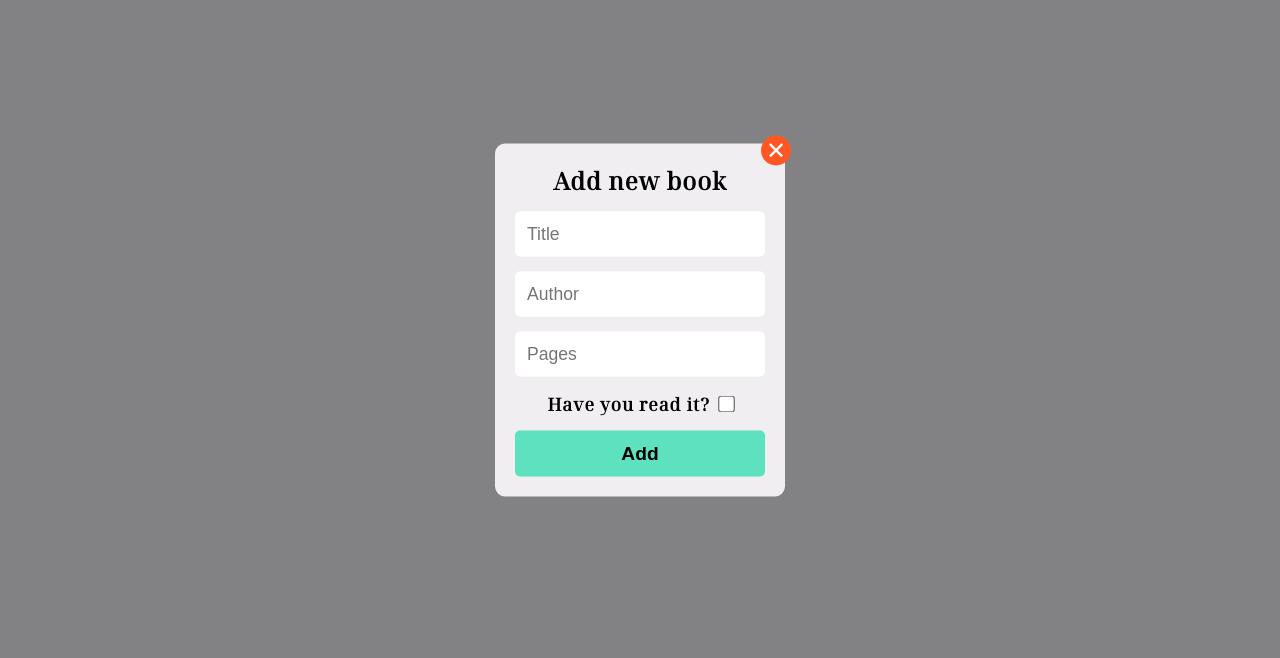
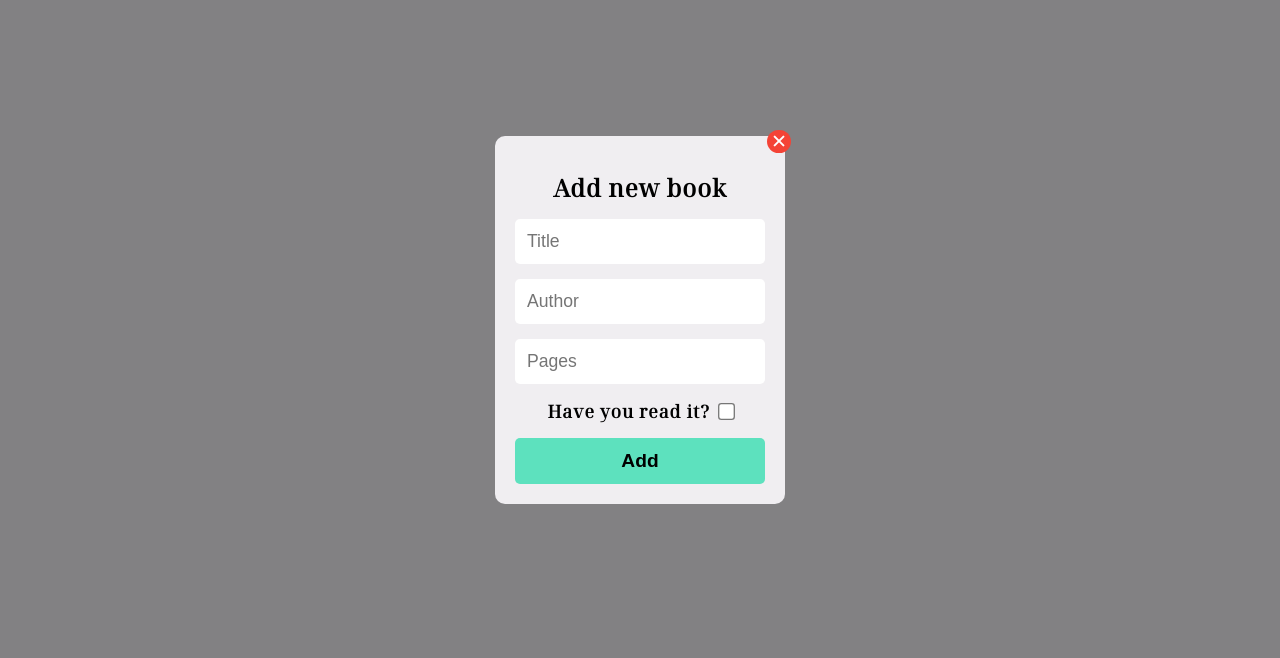
Before and after one commit to sneharatnani/library, a plain HTML site: page index.html in a window 1280 px wide. Both pictures are taken after a click on the button "New Book". Shown: the part 80-738 px from the top of the page. Drawn offline with Linux system fonts and the light colour scheme.

Commit message:
changed cancel button's ui

```diff
--- a/css/style.css
+++ b/css/style.css
@@ -116,23 +116,22 @@ header button:hover {
 }
 
 .cancel {
-    height: 30px;
-    border-radius: 15px;
+    align-items: center;
+    display: flex;
+    width: 1.5rem;
     color: white;
-    background: #ff5722;
+    border-radius: 1rem;
+    background: #f44336;
     border: none;
-    font-size: 1.5rem;
+    font-size: 1.2rem;
     position: absolute;
     right: -6px;
-    top: -8px;
-    width: 30px;
+    top: -6px;
     justify-content: center;
-    display: flex;
-    align-items: center;
 }
 
 .modal-head {
-    padding-bottom: 15px;
+    padding: 15px 0;
 }
 
 input[type='text'],
@@ -205,10 +204,6 @@ footer {
     .books {
         grid-template-columns: repeat(1, 90vw);
     }
-
-    .cancel {
-        font-size: 1.2rem;
-    }
 }
 
 @media screen and (width: 280px) {
```
